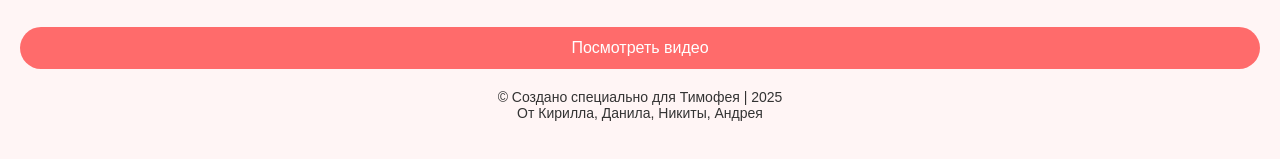
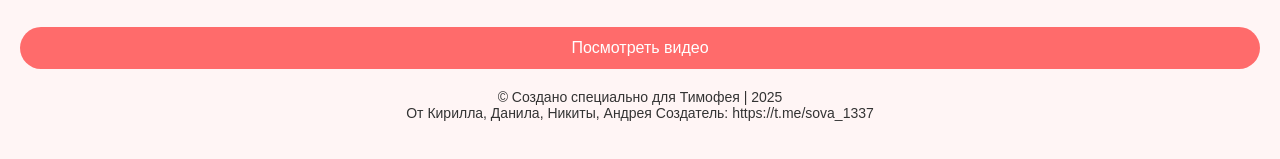
Before and after one commit to Xaniepta/TIMOFEJ-TATARCUK.github.io, a plain HTML site: page index.html in a window 1280 px wide. Shown: the part 639-798 px from the top of the page. Drawn offline with Linux system fonts and the light colour scheme.

Commit message:
index.html

```diff
--- a/index.html
+++ b/index.html
@@ -93,6 +93,7 @@
     <footer>
         © Создано специально для Тимофея | 2025<br>
         От Кирилла, Данила, Никиты, Андрея
+        Создатель: https://t.me/sova_1337
     </footer>
 
     <script>
```
